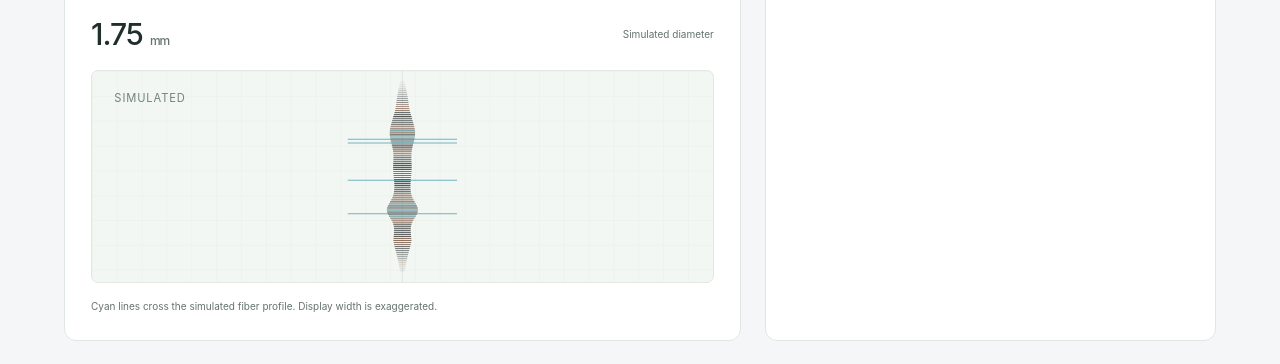
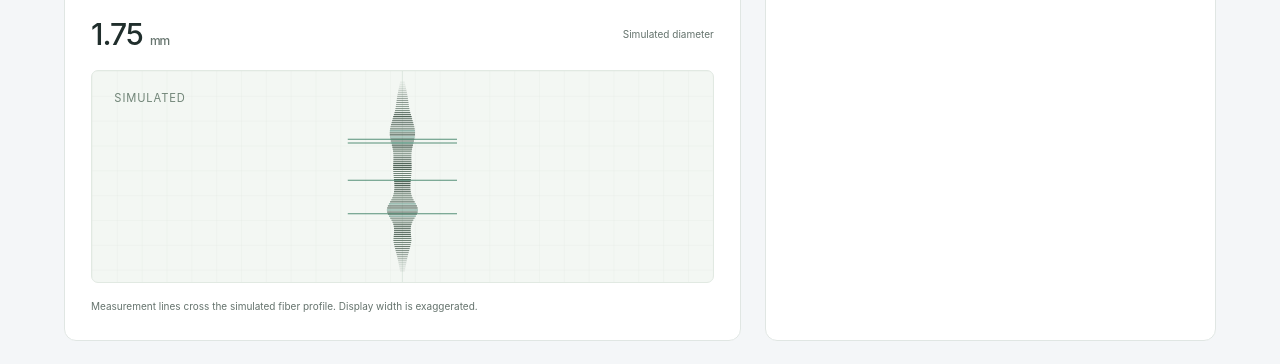
Before and after one commit to FerConsN/PEAF-Dashboard-Mockup, a React (Vite) app: page / in a window 1280 px wide. Shown: the part 1796-2160 px from the top of the page. Built offline with nearby package versions, Linux system fonts and the light colour scheme.

Commit message:
Match fiber observation to dashboard palette

```diff
--- a/src/components/DiameterMonitor.jsx
+++ b/src/components/DiameterMonitor.jsx
@@ -15,7 +15,7 @@ const fiberProfile = Array.from({ length: strokeCount }, (_, index) => {
     scale: 0.2 + taper * (0.52 + 0.3 * shoulder + 0.54 * bulge + 0.05 * Math.sin(position * 31)),
     opacity: 0.12 + 0.88 * taper,
     accent: (shoulder > 0.72 || bulge > 0.58) && index % 3 === 0,
-    warm: index % 11 < 4,
+    alternate: index % 11 < 4,
   }
 })
 
@@ -31,7 +31,7 @@ export default function DiameterMonitor({ diameter, samples, extruding }) {
         <div className="diameter-value">{reading} <span>mm</span></div>
         <p>Simulated diameter</p>
       </div>
-      <svg className="camera-frame diameter-observation" viewBox="0 0 500 170" role="img" aria-label={`${frameStatus}. Simulated fiber diameter ${reading} millimeters. Cyan measurement lines cross the fiber profile. Width is exaggerated.`}>
+      <svg className="camera-frame diameter-observation" viewBox="0 0 500 170" role="img" aria-label={`${frameStatus}. Simulated fiber diameter ${reading} millimeters. Measurement lines cross the fiber profile. Width is exaggerated.`}>
         <defs>
           <pattern id={gridId} width="20" height="20" patternUnits="userSpaceOnUse">
             <path className="diameter-grid" d="M20 0H0V20" />
@@ -39,10 +39,10 @@ export default function DiameterMonitor({ diameter, samples, extruding }) {
         </defs>
         <rect width="500" height="170" fill={`url(#${gridId})`} />
         <line className="diameter-center-guide" x1={center} x2={center} y1="0" y2="170" />
-        {fiberProfile.map(({ y, scale, opacity, accent, warm }) => (
+        {fiberProfile.map(({ y, scale, opacity, accent, alternate }) => (
           <line
             key={y}
-            className={`diameter-fiber-stroke ${accent ? 'is-accent' : warm ? 'is-warm' : ''}`}
+            className={`diameter-fiber-stroke ${accent ? 'is-accent' : alternate ? 'is-alternate' : ''}`}
             x1={center - halfWidth * scale}
             x2={center + halfWidth * scale}
             y1={y}
@@ -55,7 +55,7 @@ export default function DiameterMonitor({ diameter, samples, extruding }) {
         ))}
         <text className="camera-overlay-label" x="18" y="25">SIMULATED</text>
       </svg>
-      <p className="help-text">Cyan lines cross the simulated fiber profile. Display width is exaggerated.</p>
+      <p className="help-text">Measurement lines cross the simulated fiber profile. Display width is exaggerated.</p>
     </Panel>
   )
 }
--- a/src/styles/index.css
+++ b/src/styles/index.css
@@ -68,11 +68,11 @@ input[type="range"] { width: 100%; accent-color: #225f4c; height: 5px; cursor: p
 .diameter-summary p { font-size: 10px; color: #65736d; text-align: right; }
 .diameter-observation { margin-top: 18px; }
 .diameter-grid { fill: none; stroke: #e2eae4; stroke-width: .5; }
-.diameter-center-guide { stroke: #7d9699; stroke-opacity: .24; stroke-width: .55; }
-.diameter-fiber-stroke { stroke: #575b59; stroke-width: .9; }
-.diameter-fiber-stroke.is-warm { stroke: #8d7161; }
-.diameter-fiber-stroke.is-accent { stroke: #548f9a; }
-.diameter-measurement { stroke: #429aaa; stroke-opacity: .72; stroke-width: .9; }
+.diameter-center-guide { stroke: #c9d8cc; stroke-opacity: .7; stroke-width: .55; }
+.diameter-fiber-stroke { stroke: #52665a; stroke-width: .9; }
+.diameter-fiber-stroke.is-alternate { stroke: #708477; }
+.diameter-fiber-stroke.is-accent { stroke: #6d9d8f; }
+.diameter-measurement { stroke: #34795d; stroke-opacity: .82; stroke-width: .9; }
 .app-footer { display: flex; justify-content: space-between; gap: 16px; font-size: 10px; color: #65736d; padding-top: 26px; }
 .skip-link { position: absolute; left: 10px; top: -100px; padding: 12px; background: white; z-index: 2; }
 .skip-link:focus { top: 10px; }
```
